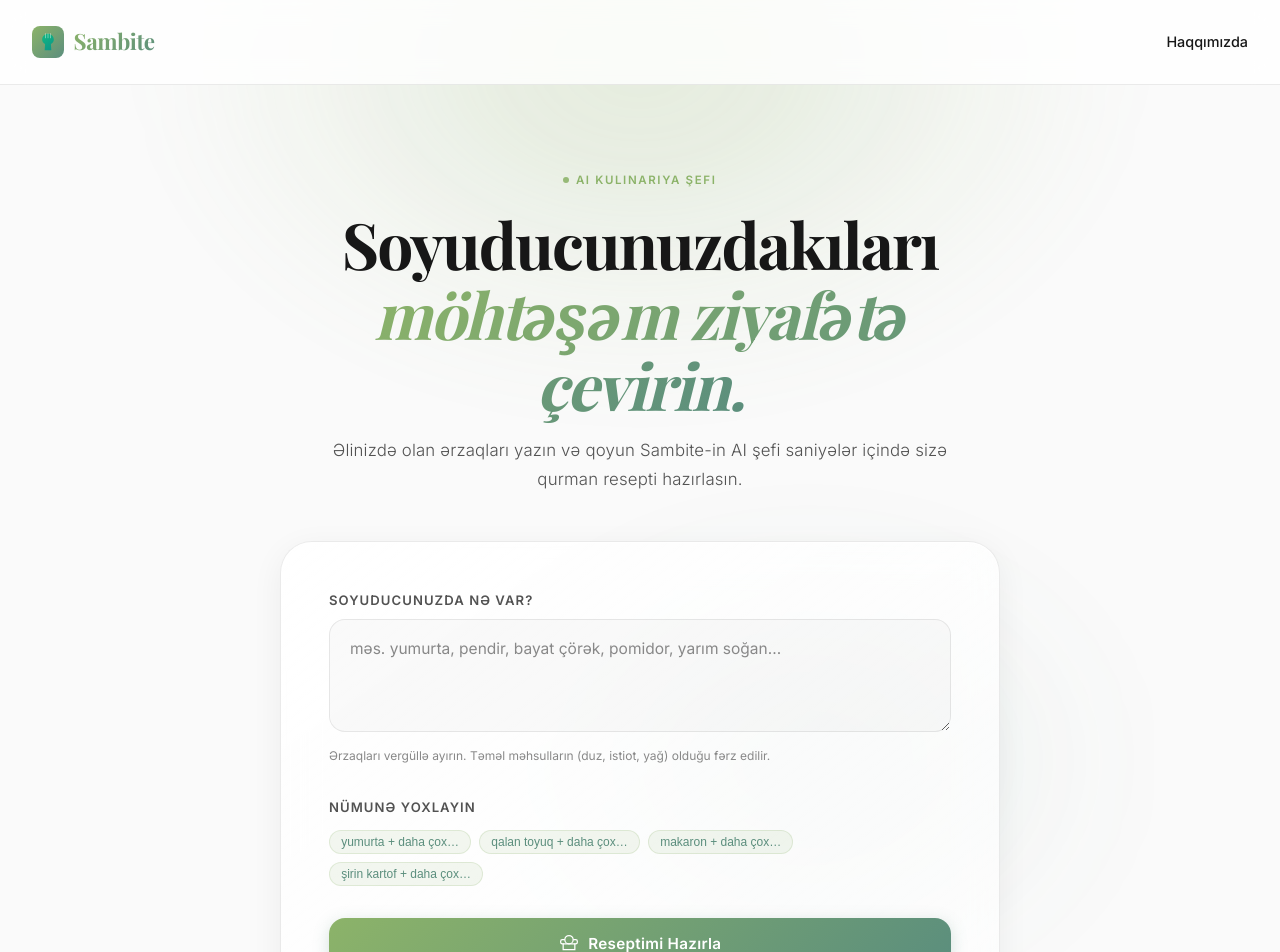
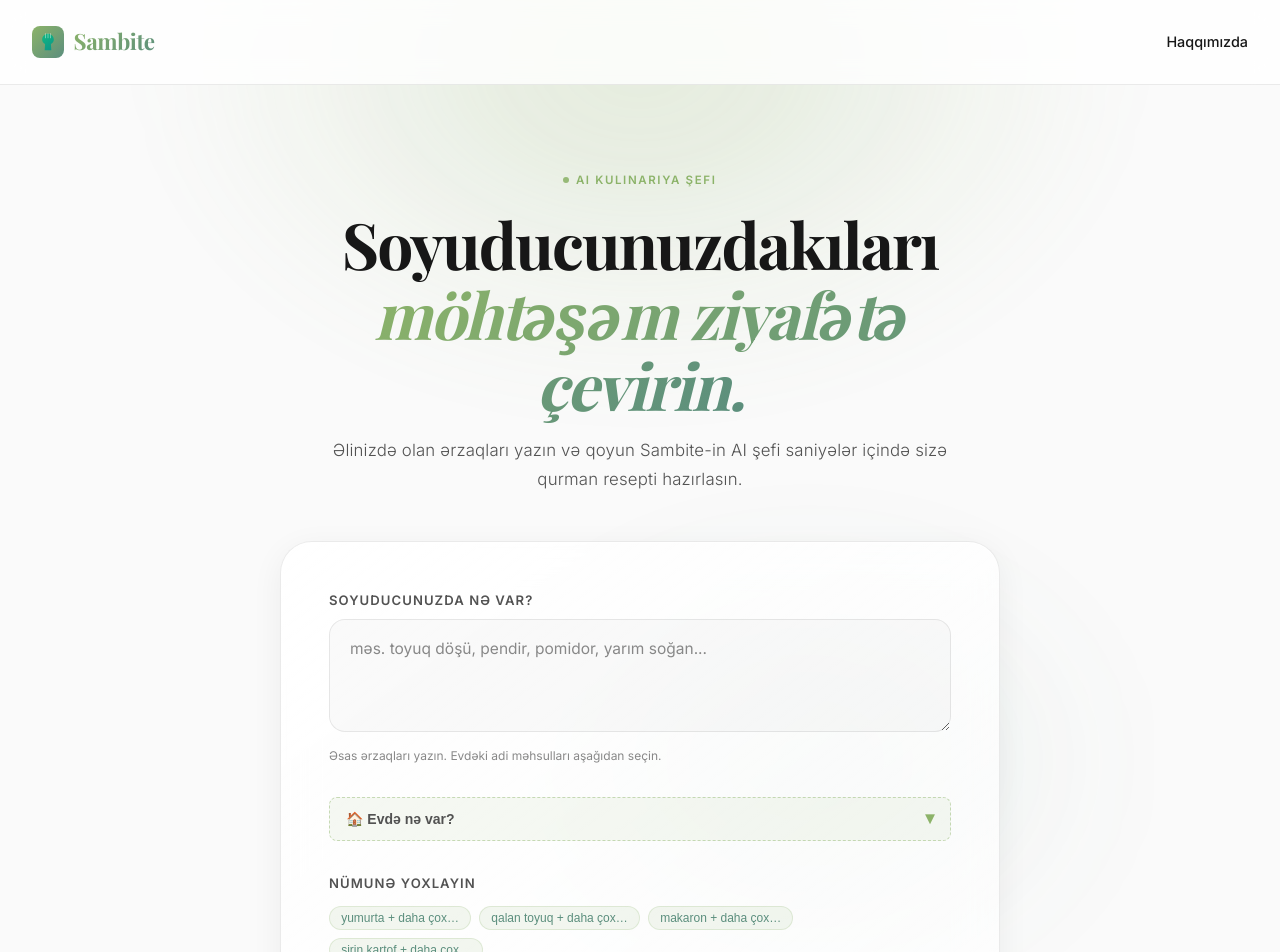
Before and after one commit to javidanbayram/sambite, a Next.js app: page / in a window 1280 px wide. Shown: the top 952 px of the page. Built offline with nearby package versions, Linux system fonts and the light colour scheme; a web font is replaced by a local one.

Commit message:
feat: Add pantry staples selector (Evdə nə var?)

```diff
--- a/app/globals.css
+++ b/app/globals.css
@@ -729,3 +729,111 @@ body {
   margin-top: 0.25rem;
   font-family: var(--font-serif);
 }
+
+/* ============================================================
+   Pantry Staples Selector
+   ============================================================ */
+
+.pantry-section {
+  display: flex;
+  flex-direction: column;
+  gap: 0.75rem;
+}
+
+.pantry-toggle {
+  display: flex;
+  align-items: center;
+  gap: 0.5rem;
+  background: rgba(140, 179, 105, 0.08);
+  border: 1.5px dashed rgba(140, 179, 105, 0.45);
+  border-radius: var(--radius-sm);
+  padding: 0.65rem 1rem;
+  color: var(--text-secondary);
+  font-size: 0.875rem;
+  font-weight: 600;
+  cursor: pointer;
+  transition: all 0.2s ease;
+  width: 100%;
+  text-align: left;
+}
+
+.pantry-toggle:hover:not(:disabled) {
+  background: rgba(140, 179, 105, 0.15);
+  border-color: var(--emerald);
+  color: var(--text-primary);
+}
+
+.pantry-toggle:disabled {
+  opacity: 0.5;
+  cursor: not-allowed;
+}
+
+.pantry-toggle-arrow {
+  margin-left: auto;
+  transition: transform 0.25s ease;
+  font-size: 1.1rem;
+  color: var(--emerald);
+}
+
+.pantry-badge {
+  background: var(--emerald);
+  color: #fff;
+  font-size: 0.7rem;
+  font-weight: 700;
+  padding: 0.15rem 0.5rem;
+  border-radius: 999px;
+  letter-spacing: 0.03em;
+}
+
+.pantry-grid {
+  display: grid;
+  grid-template-columns: repeat(auto-fill, minmax(130px, 1fr));
+  gap: 0.5rem;
+  animation: fadeIn 0.2s ease;
+}
+
+.pantry-chip {
+  display: flex;
+  align-items: center;
+  gap: 0.35rem;
+  padding: 0.5rem 0.75rem;
+  background: var(--bg-elevated);
+  border: 1.5px solid var(--border);
+  border-radius: var(--radius-sm);
+  font-size: 0.8rem;
+  font-weight: 500;
+  color: var(--text-secondary);
+  cursor: pointer;
+  transition: all 0.18s ease;
+  white-space: nowrap;
+}
+
+.pantry-chip:hover:not(:disabled) {
+  border-color: var(--emerald);
+  color: var(--text-primary);
+  background: rgba(140, 179, 105, 0.06);
+  transform: translateY(-1px);
+}
+
+.pantry-chip.selected {
+  background: rgba(140, 179, 105, 0.15);
+  border-color: var(--emerald);
+  color: var(--teal);
+  font-weight: 600;
+}
+
+.pantry-chip:disabled {
+  opacity: 0.5;
+  cursor: not-allowed;
+}
+
+.pantry-check {
+  color: var(--emerald);
+  font-size: 0.75rem;
+  font-weight: 800;
+}
+
+@keyframes fadeIn {
+  from { opacity: 0; transform: translateY(-6px); }
+  to   { opacity: 1; transform: translateY(0); }
+}
--- a/app/page.tsx
+++ b/app/page.tsx
@@ -10,6 +10,24 @@ const EXAMPLE_COMBOS = [
   'qalan toyuq, brokoli, sarımsaq, qaymaq',
   'makaron, konservləşdirilmiş tuna, zeytun, kapers, limon',
   'şirin kartof, qara lobya, avokado, laym',
+]
+
+/* -------------------------------------------------------
+   Common pantry / household staples
+------------------------------------------------------- */
+const PANTRY_STAPLES = [
+  { id: 'duz',      label: '🧂 Duz' },
+  { id: 'yag',      label: '🫒 Yağ' },
+  { id: 'kere-yag', label: '🧈 Kərə yağı' },
+  { id: 'istiot',   label: '🌶️ Qara istiot' },
+  { id: 'sarımsaq', label: '🧄 Sarımsaq' },
+  { id: 'soğan',    label: '🧅 Soğan' },
+  { id: 'un',       label: '🌾 Un' },
+  { id: 'yumurta',  label: '🥚 Yumurta' },
+  { id: 'süd',      label: '🥛 Süd' },
+  { id: 'şəkər',    label: '🍬 Şəkər' },
+  { id: 'tomat-s',  label: '🍅 Tomat sousu' },
+  { id: 'limon',    label: '🍋 Limon' },
 ]
 
 /* -------------------------------------------------------
@@ -143,6 +161,8 @@ function RecipeRenderer({ text }: { text: string }) {
 ------------------------------------------------------- */
 export default function HomePage() {
   const [ingredients, setIngredients] = useState('')
+  const [pantrySelected, setPantrySelected] = useState<Set<string>>(new Set())
+  const [showPantry, setShowPantry] = useState(false)
   const [recipe, setRecipe] = useState('')
   const [loading, setLoading] = useState(false)
   const [fieldError, setFieldError] = useState('')
@@ -176,16 +196,40 @@ export default function HomePage() {
     textareaRef.current?.focus()
   }, [])
 
+  const togglePantry = useCallback((id: string) => {
+    setPantrySelected(prev => {
+      const next = new Set(prev)
+      if (next.has(id)) {
+        next.delete(id)
+      } else {
+        next.add(id)
+      }
+      return next
+    })
+    setFieldError('')
+  }, [])
+
+  // Combine textarea + selected pantry items for submission
+  const getFullIngredients = useCallback(() => {
+    const pantryLabels = Array.from(pantrySelected)
+      .map(id => PANTRY_STAPLES.find(s => s.id === id)?.label.replace(/^.*?\s/, '') ?? id)
+    const base = ingredients.trim()
+    if (pantryLabels.length === 0) return base
+    return base ? `${base}, ${pantryLabels.join(', ')}` : pantryLabels.join(', ')
+  }, [ingredients, pantrySelected])
+
   const handleSubmit = useCallback(async (e: React.FormEvent) => {
     e.preventDefault()
 
+    const fullIngredients = getFullIngredients()
+
     // Client-side validation
-    if (!ingredients.trim()) {
+    if (!fullIngredients) {
       setFieldError('Resept hazırlamazdan əvvəl ən azı bir ərzaq daxil edin.')
       textareaRef.current?.focus()
       return
     }
-    if (ingredients.trim().length < 3) {
+    if (fullIngredients.length < 3) {
       setFieldError('Daha spesifik ərzaqlar daxil edin (ən azı bir söz).')
       textareaRef.current?.focus()
       return
@@ -200,7 +244,7 @@ export default function HomePage() {
       const res = await fetch('/api/recipe', {
         method: 'POST',
         headers: { 'Content-Type': 'application/json' },
-        body: JSON.stringify({ ingredients: ingredients.trim() }),
+        body: JSON.stringify({ ingredients: fullIngredients }),
       })
 
       const data = await res.json()
@@ -279,7 +323,7 @@ export default function HomePage() {
                       id="ingredients-input"
                       ref={textareaRef}
                       className={`textarea${fieldError ? ' error' : ''}`}
-                      placeholder="məs. yumurta, pendir, bayat çörək, pomidor, yarım soğan..."
+                      placeholder="məs. toyuq döşü, pendir, pomidor, yarım soğan..."
                       value={ingredients}
                       onChange={(e) => {
                         setIngredients(e.target.value)
@@ -298,8 +342,46 @@ export default function HomePage() {
                     </p>
                   ) : (
                     <p id="field-hint" className="form-hint">
-                      Ərzaqları vergüllə ayırın. Təməl məhsulların (duz, istiot, yağ) olduğu fərz edilir.
+                      Əsas ərzaqları yazın. Evdəki adi məhsulları aşağıdan seçin.
                     </p>
+                  )}
+                </div>
+
+                {/* Pantry staples selector */}
+                <div className="pantry-section">
+                  <button
+                    type="button"
+                    className="pantry-toggle"
+                    onClick={() => setShowPantry(v => !v)}
+                    aria-expanded={showPantry}
+                    disabled={loading}
+                  >
+                    <span>🏠 Evdə nə var?</span>
+                    <span className="pantry-toggle-arrow" style={{ transform: showPantry ? 'rotate(180deg)' : 'rotate(0deg)' }}>▾</span>
+                    {pantrySelected.size > 0 && (
+                      <span className="pantry-badge">{pantrySelected.size} seçilib</span>
+                    )}
+                  </button>
+
+                  {showPantry && (
+                    <div className="pantry-grid" role="group" aria-label="Evdəki adi məhsullar">
+                      {PANTRY_STAPLES.map(staple => {
+                        const isSelected = pantrySelected.has(staple.id)
+                        return (
+                          <button
+                            key={staple.id}
+                            type="button"
+                            className={`pantry-chip${isSelected ? ' selected' : ''}`}
+                            onClick={() => togglePantry(staple.id)}
+                            disabled={loading}
+                            aria-pressed={isSelected}
+                          >
+                            {isSelected && <span className="pantry-check">✓</span>}
+                            {staple.label}
+                          </button>
+                        )
+                      })}
+                    </div>
                   )}
                 </div>
 
```
